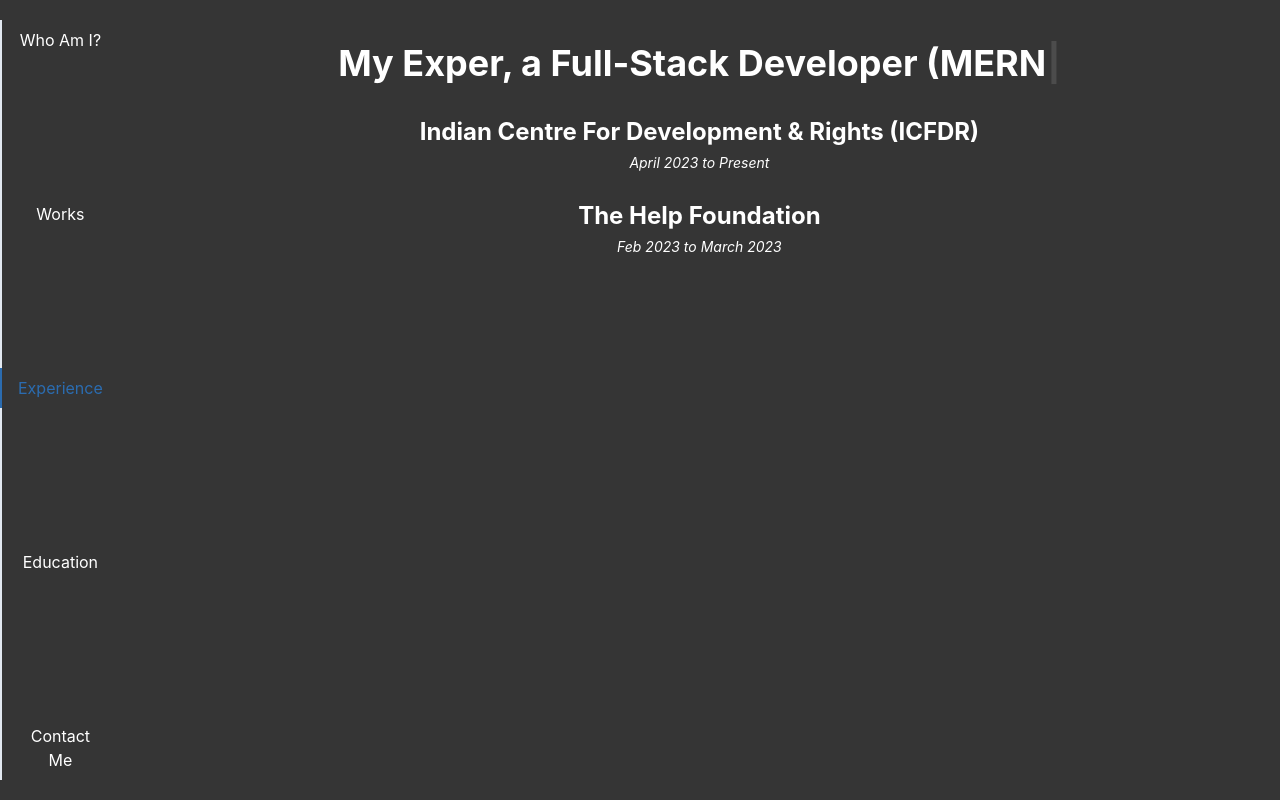
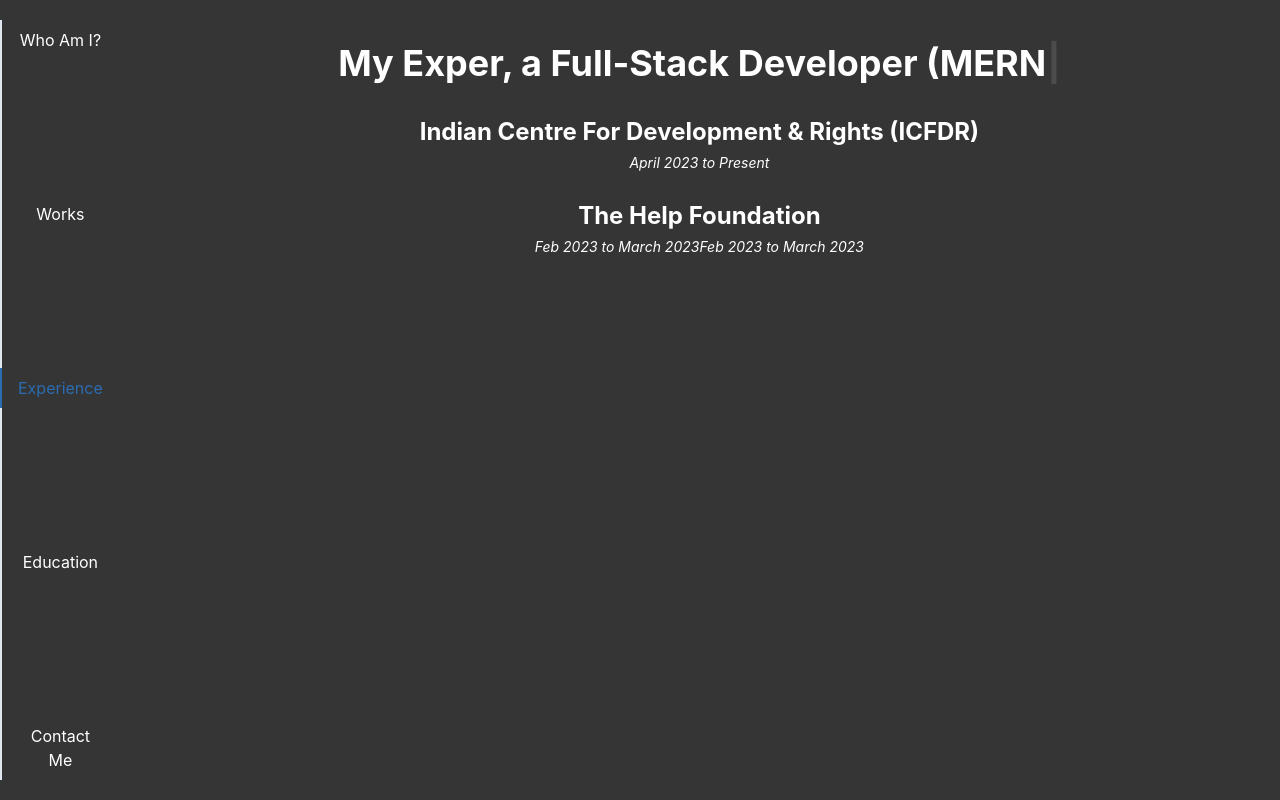
Before and after one commit to ishanyadav13290/my-portfolio, a React (Create React App) app: page / in a window 1280 px wide. Both pictures are taken after a click on the tab "Experience". Built offline with nearby package versions, Linux system fonts and the light colour scheme.

Commit message:
daily push

```diff
--- a/src/Components/Navbar/NavComponents/Experience/Experience.jsx
+++ b/src/Components/Navbar/NavComponents/Experience/Experience.jsx
@@ -37,6 +37,9 @@
         <Text as={"cite"} fontSize={"sm"}>
           Feb 2023 to March 2023
         </Text>
+        <Text as={"cite"} fontSize={"sm"}>
+          Feb 2023 to March 2023
+        </Text>
 
       </Box>
     </Box>
```
